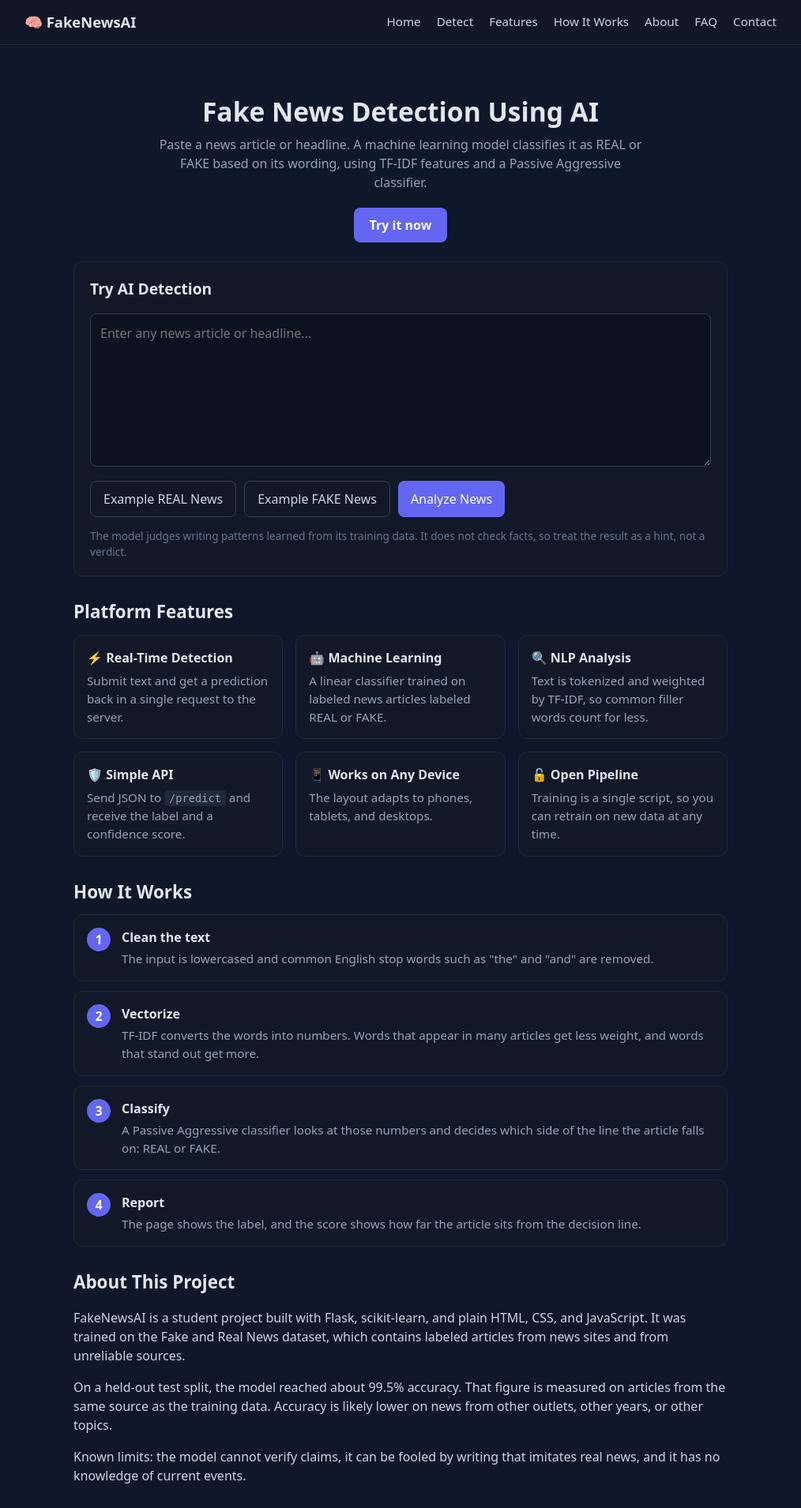
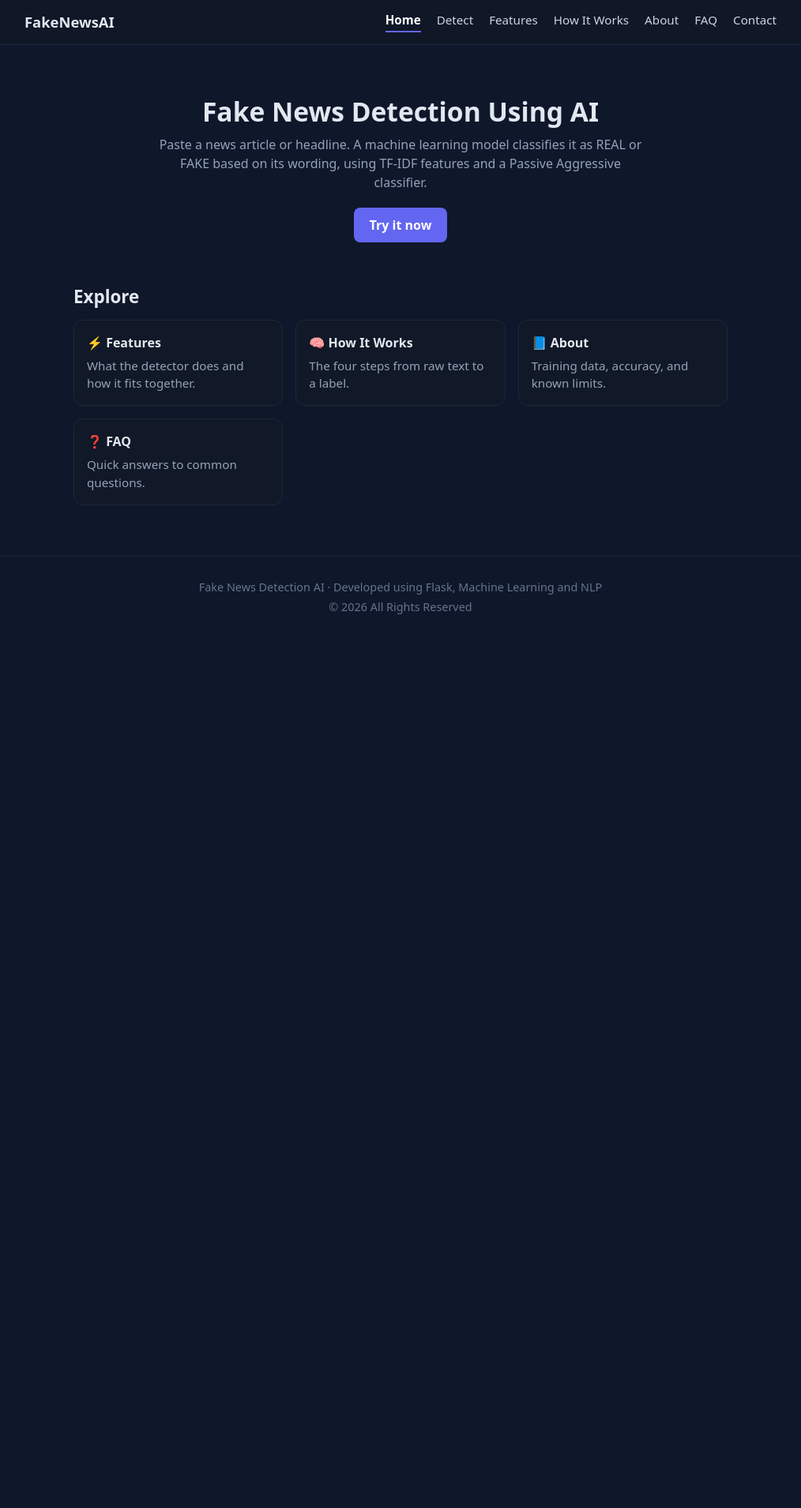
Before and after one commit to rangonabarooah/fake-news-detector, a Flask app: page / in a window 1280 px wide. Shown: the top 1910 px of the page at 79% size, without its empty margins (133-1147 px from the left). After the commit the page ends 778 px from the top, so only its background shows below. Run offline with Flask 3, Linux system fonts and the light colour scheme; parts of the project's set-up code (start-up, migrations or seed data) failed here and were passed over.

Commit message:
navigation using pages

```diff
--- a/app.py
+++ b/app.py
@@ -9,8 +9,38 @@ model = bundle["model"]
 
 
 @app.route("/")
-def index():
-    return render_template("index.html")
+def home():
+    return render_template("home.html")
+
+
+@app.route("/detect")
+def detect():
+    return render_template("detect.html")
+
+
+@app.route("/features")
+def features():
+    return render_template("features.html")
+
+
+@app.route("/how-it-works")
+def how_it_works():
+    return render_template("how_it_works.html")
+
+
+@app.route("/about")
+def about():
+    return render_template("about.html")
+
+
+@app.route("/faq")
+def faq():
+    return render_template("faq.html")
+
+
+@app.route("/contact")
+def contact():
+    return render_template("contact.html")
 
 
 @app.route("/predict", methods=["POST"])
@@ -20,9 +50,9 @@ def predict():
     if not text:
         return jsonify({"error": "Please enter some news text."}), 400
 
-    features = vectorizer.transform([text])
-    prediction = model.predict(features)[0]
-    score = float(model.decision_function(features)[0])
+    features_vec = vectorizer.transform([text])
+    prediction = model.predict(features_vec)[0]
+    score = float(model.decision_function(features_vec)[0])
     return jsonify({"prediction": prediction, "score": round(score, 3)})
 
 
--- a/static/style.css
+++ b/static/style.css
@@ -10,6 +10,12 @@ a { color: #a5b4fc; }
 .nav-links { display: flex; gap: 20px; }
 .nav-links a { color: #cbd5e1; text-decoration: none; font-size: 0.95rem; }
 .nav-links a:hover { color: #fff; }
+.nav-links a.active { color: #fff; font-weight: 600; border-bottom: 2px solid #6366f1; padding-bottom: 2px; }
+.page-top { margin-top: 16px; }
+.page-top h1 { font-size: 1.8rem; margin: 0 0 12px; }
+.link-card { text-decoration: none; color: inherit; display: block; }
+.link-card:hover { border-color: #6366f1; }
+.cta-row { margin-top: 20px; }
 .nav-toggle { display: none; }
 .nav-burger { display: none; cursor: pointer; width: 28px; height: 22px; position: relative; }
 .nav-burger span, .nav-burger span::before, .nav-burger span::after { display: block; position: absolute; left: 0; width: 28px; height: 3px; background: #e2e8f0; border-radius: 2px; content: ""; }
--- /dev/null
+++ b/templates/base.html
@@ -0,0 +1,34 @@
+<!DOCTYPE html>
+<html lang="en">
+<head>
+  <meta charset="UTF-8">
+  <meta name="viewport" content="width=device-width, initial-scale=1.0">
+  <title>{% block title %}Fake News Detection AI{% endblock %}</title>
+  <link rel="stylesheet" href="{{ url_for('static', filename='style.css') }}">
+</head>
+<body>
+  <header class="nav">
+    <div class="nav-inner">
+      <a href="{{ url_for('home') }}" class="logo">FakeNewsAI</a>
+      <input type="checkbox" id="nav-toggle" class="nav-toggle" aria-label="Toggle menu">
+      <label for="nav-toggle" class="nav-burger" aria-hidden="true"><span></span></label>
+      <nav class="nav-links">
+        {% for endpoint, label in [('home', 'Home'), ('detect', 'Detect'), ('features', 'Features'), ('how_it_works', 'How It Works'), ('about', 'About'), ('faq', 'FAQ'), ('contact', 'Contact')] %}
+        <a href="{{ url_for(endpoint) }}" class="{{ 'active' if request.endpoint == endpoint else '' }}">{{ label }}</a>
+        {% endfor %}
+      </nav>
+    </div>
+  </header>
+
+  <main class="container">
+    {% block content %}{% endblock %}
+  </main>
+
+  <footer class="footer">
+    <p>Fake News Detection AI · Developed using Flask, Machine Learning and NLP</p>
+    <p>© 2026 All Rights Reserved</p>
+  </footer>
+
+  {% block scripts %}{% endblock %}
+</body>
+</html>
--- /dev/null
+++ b/templates/home.html
@@ -0,0 +1,18 @@
+{% extends "base.html" %}
+{% block content %}
+<section class="hero">
+  <h1>Fake News Detection Using AI</h1>
+  <p>Paste a news article or headline. A machine learning model classifies it as REAL or FAKE based on its wording, using TF-IDF features and a Passive Aggressive classifier.</p>
+  <a href="{{ url_for('detect') }}" class="cta">Try it now</a>
+</section>
+
+<section class="block">
+  <h2>Explore</h2>
+  <div class="features">
+    <a class="feature link-card" href="{{ url_for('features') }}"><h3>⚡ Features</h3><p>What the detector does and how it fits together.</p></a>
+    <a class="feature link-card" href="{{ url_for('how_it_works') }}"><h3>🧠 How It Works</h3><p>The four steps from raw text to a label.</p></a>
+    <a class="feature link-card" href="{{ url_for('about') }}"><h3>📘 About</h3><p>Training data, accuracy, and known limits.</p></a>
+    <a class="feature link-card" href="{{ url_for('faq') }}"><h3>❓ FAQ</h3><p>Quick answers to common questions.</p></a>
+  </div>
+</section>
+{% endblock %}
--- a/templates/index.html
+++ /dev/null
@@ -1,156 +0,0 @@
-<!DOCTYPE html>
-<html lang="en">
-<head>
-  <meta charset="UTF-8">
-  <meta name="viewport" content="width=device-width, initial-scale=1.0">
-  <title>Fake News Detection AI</title>
-  <link rel="stylesheet" href="/static/style.css">
-</head>
-<body>
-  <header class="nav">
-    <div class="nav-inner">
-      <a href="#home" class="logo">🧠 FakeNewsAI</a>
-      <input type="checkbox" id="nav-toggle" class="nav-toggle" aria-label="Toggle menu">
-      <label for="nav-toggle" class="nav-burger" aria-hidden="true"><span></span></label>
-      <nav class="nav-links">
-        <a href="#home">Home</a>
-        <a href="#detect">Detect</a>
-        <a href="#features">Features</a>
-        <a href="#how-it-works">How It Works</a>
-        <a href="#about">About</a>
-        <a href="#faq">FAQ</a>
-        <a href="#contact">Contact</a>
-      </nav>
-    </div>
-  </header>
-
-  <main class="container">
-    <section id="home" class="hero">
-      <h1>Fake News Detection Using AI</h1>
-      <p>Paste a news article or headline. A machine learning model classifies it as REAL or FAKE based on its wording, using TF-IDF features and a Passive Aggressive classifier.</p>
-      <a href="#detect" class="cta">Try it now</a>
-    </section>
-
-    <section id="detect" class="card">
-      <h2>Try AI Detection</h2>
-      <textarea id="news" rows="7" placeholder="Enter any news article or headline..."></textarea>
-      <div class="row">
-        <button type="button" class="ghost" data-example="Scientists publish peer-reviewed study on crop yields in drought conditions.">Example REAL News</button>
-        <button type="button" class="ghost" data-example="SHOCKING: Government secretly replacing tap water with mind control chemicals!">Example FAKE News</button>
-        <button type="button" id="analyze">Analyze News</button>
-      </div>
-      <div id="result" class="result" hidden></div>
-      <p class="note">The model judges writing patterns learned from its training data. It does not check facts, so treat the result as a hint, not a verdict.</p>
-    </section>
-
-    <section id="features" class="block">
-      <h2>Platform Features</h2>
-      <div class="features">
-        <div class="feature"><h3>⚡ Real-Time Detection</h3><p>Submit text and get a prediction back in a single request to the server.</p></div>
-        <div class="feature"><h3>🤖 Machine Learning</h3><p>A linear classifier trained on labeled news articles labeled REAL or FAKE.</p></div>
-        <div class="feature"><h3>🔍 NLP Analysis</h3><p>Text is tokenized and weighted by TF-IDF, so common filler words count for less.</p></div>
-        <div class="feature"><h3>🛡️ Simple API</h3><p>Send JSON to <code>/predict</code> and receive the label and a confidence score.</p></div>
-        <div class="feature"><h3>📱 Works on Any Device</h3><p>The layout adapts to phones, tablets, and desktops.</p></div>
-        <div class="feature"><h3>🔓 Open Pipeline</h3><p>Training is a single script, so you can retrain on new data at any time.</p></div>
-      </div>
-    </section>
-
-    <section id="how-it-works" class="block">
-      <h2>How It Works</h2>
-      <ol class="steps">
-        <li><h3>Clean the text</h3><p>The input is lowercased and common English stop words such as "the" and "and" are removed.</p></li>
-        <li><h3>Vectorize</h3><p>TF-IDF converts the words into numbers. Words that appear in many articles get less weight, and words that stand out get more.</p></li>
-        <li><h3>Classify</h3><p>A Passive Aggressive classifier looks at those numbers and decides which side of the line the article falls on: REAL or FAKE.</p></li>
-        <li><h3>Report</h3><p>The page shows the label, and the score shows how far the article sits from the decision line.</p></li>
-      </ol>
-    </section>
-
-    <section id="about" class="block">
-      <h2>About This Project</h2>
-      <p>FakeNewsAI is a student project built with Flask, scikit-learn, and plain HTML, CSS, and JavaScript. It was trained on the Fake and Real News dataset, which contains labeled articles from news sites and from unreliable sources.</p>
-      <p>On a held-out test split, the model reached about 99.5% accuracy. That figure is measured on articles from the same source as the training data. Accuracy is likely lower on news from other outlets, other years, or other topics.</p>
-      <p>Known limits: the model cannot verify claims, it can be fooled by writing that imitates real news, and it has no knowledge of current events.</p>
-    </section>
-
-    <section id="faq" class="block">
-      <h2>Frequently Asked Questions</h2>
-      <details>
-        <summary>Does the model check whether a claim is true?</summary>
-        <p>No. It only looks at how the text is written and compares that to patterns in its training data.</p>
-      </details>
-      <details>
-        <summary>What input works best?</summary>
-        <p>Full article text works better than a short headline, because there are more words to weigh.</p>
-      </details>
-      <details>
-        <summary>Is my text stored?</summary>
-        <p>The app processes each request and returns a result. It does not save submitted text.</p>
-      </details>
-      <details>
-        <summary>Why does the page take a moment to load?</summary>
-        <p>The free hosting tier sleeps when no one has visited for a while. The first load wakes it up.</p>
-      </details>
-    </section>
-
-    <section id="contact" class="block">
-      <h2>Contact Us</h2>
-      <p>Have a question or feedback? Send a message and it will open in your email app.</p>
-      <form id="contact-form" class="contact-form">
-        <input type="text" id="c-name" placeholder="Your name" required>
-        <input type="email" id="c-email" placeholder="Your email" required>
-        <textarea id="c-msg" rows="4" placeholder="Your message" required></textarea>
-        <button type="submit">Send Message</button>
-      </form>
-    </section>
-  </main>
-
-  <footer class="footer">
-    <p>🧠 Fake News Detection AI · Developed using Flask, Machine Learning and NLP</p>
-    <p>© 2026 All Rights Reserved</p>
-  </footer>
-
-  <script>
-    const textBox = document.getElementById("news");
-    const result = document.getElementById("result");
-
-    document.querySelectorAll("[data-example]").forEach((btn) => {
-      btn.addEventListener("click", () => { textBox.value = btn.dataset.example; });
-    });
-
-    document.getElementById("analyze").addEventListener("click", async () => {
-      const text = textBox.value.trim();
-      result.hidden = false;
-      result.className = "result";
-      if (!text) { result.textContent = "Please enter some news text."; return; }
-      result.textContent = "Analyzing...";
-      try {
-        const res = await fetch("/predict", {
-          method: "POST",
-          headers: { "Content-Type": "application/json" },
-          body: JSON.stringify({ text }),
-        });
-        const data = await res.json();
-        if (!res.ok) { result.textContent = data.error || "Something went wrong."; return; }
-        result.classList.add(data.prediction === "FAKE" ? "fake" : "real");
-        result.textContent = `Prediction: ${data.prediction}`;
-      } catch (err) {
-        result.textContent = "Could not reach the server.";
-      }
-    });
-
-    document.getElementById("contact-form").addEventListener("submit", (e) => {
-      e.preventDefault();
-      const name = document.getElementById("c-name").value.trim();
-      const email = document.getElementById("c-email").value.trim();
-      const msg = document.getElementById("c-msg").value.trim();
-      const body = encodeURIComponent(`${msg}\n\nFrom: ${name} <${email}>`);
-      window.location.href = `mailto:hello@example.com?subject=${encodeURIComponent("FakeNewsAI feedback")}&body=${body}`;
-    });
-
-    // Close the mobile menu after picking a link.
-    document.querySelectorAll(".nav-links a").forEach((a) => {
-      a.addEventListener("click", () => { document.getElementById("nav-toggle").checked = false; });
-    });
-  </script>
-</body>
-</html>
```
Also changed, not shown: templates/about.html (added, +10 -0 lines), templates/contact.html (added, +26 -0 lines), templates/detect.html (added, +46 -0 lines), templates/faq.html (added, +23 -0 lines), templates/features.html (added, +16 -0 lines), templates/how_it_works.html (added, +13 -0 lines).
